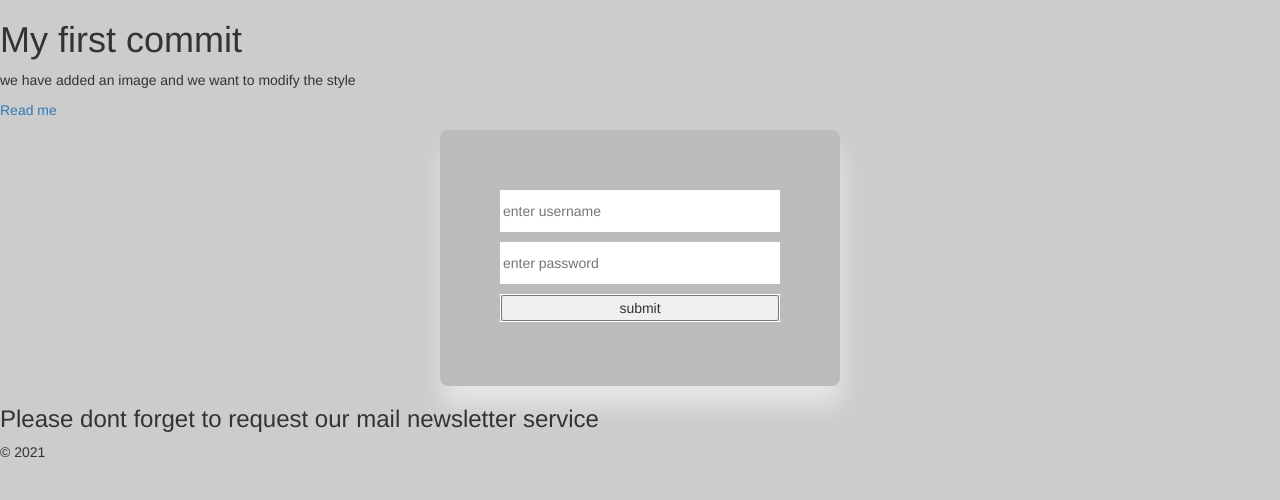
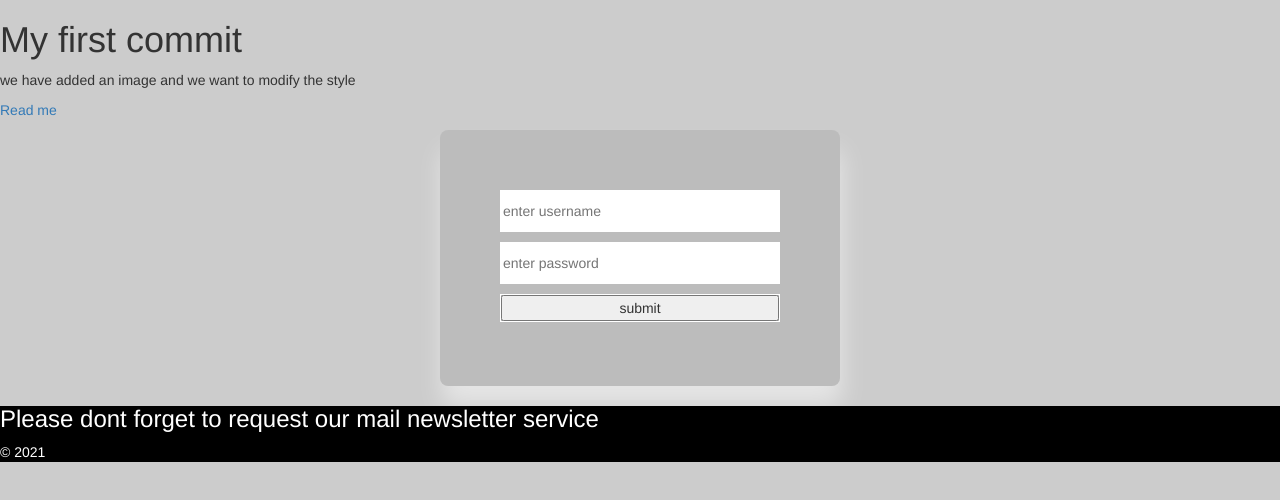
Before and after one commit to Busani-396/sani_file, a plain HTML site: page index.html in a window 1280 px wide. Drawn offline with nearby package versions, Linux system fonts and the light colour scheme.

Commit message:
footer complete

```diff
--- a/style.css
+++ b/style.css
@@ -27,3 +27,8 @@ button{
 	width:100%;
 	outline-style:none;
 }
+
+footer > div{
+	background-color:rgba(0,0,0);
+	color:#fff;
+}
```
